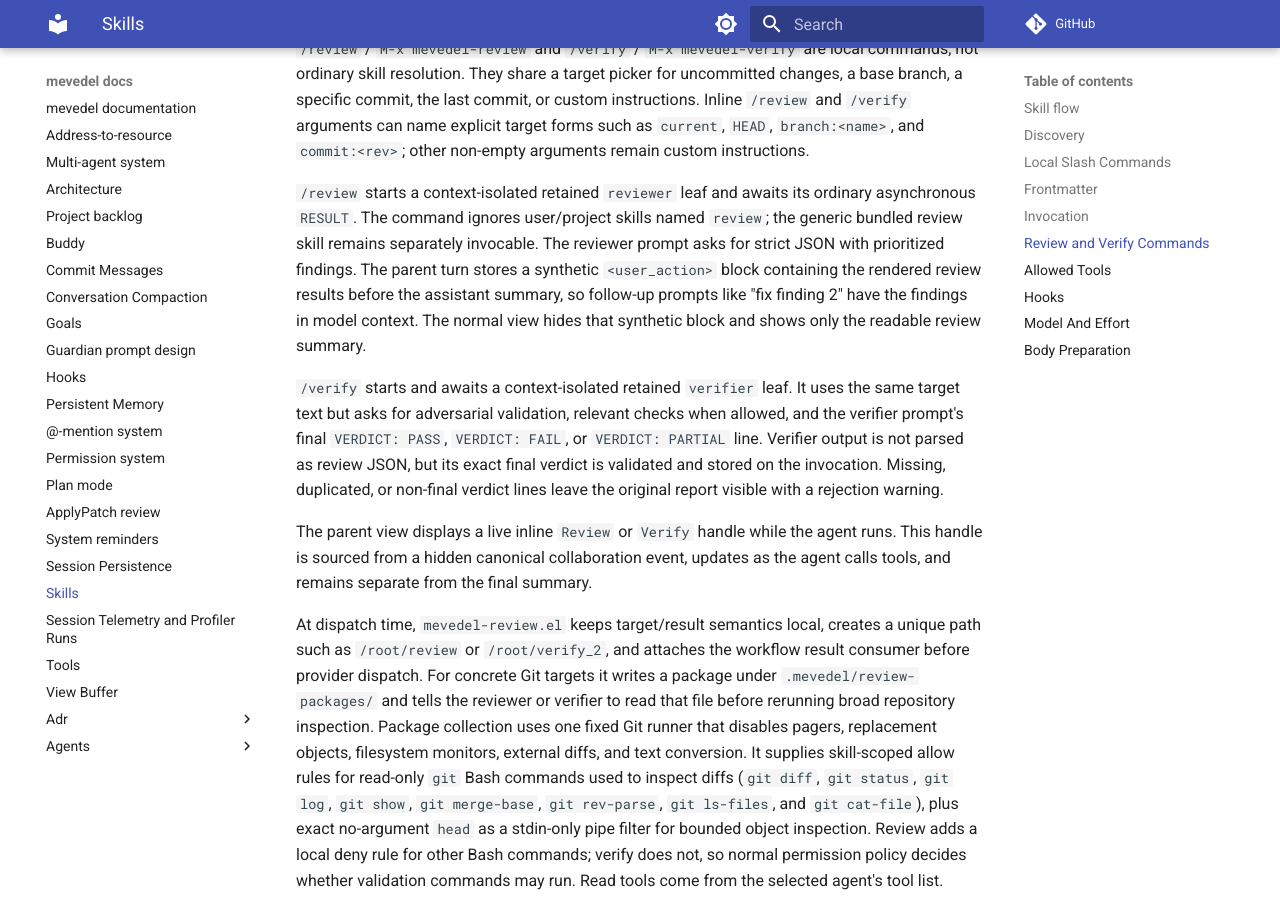
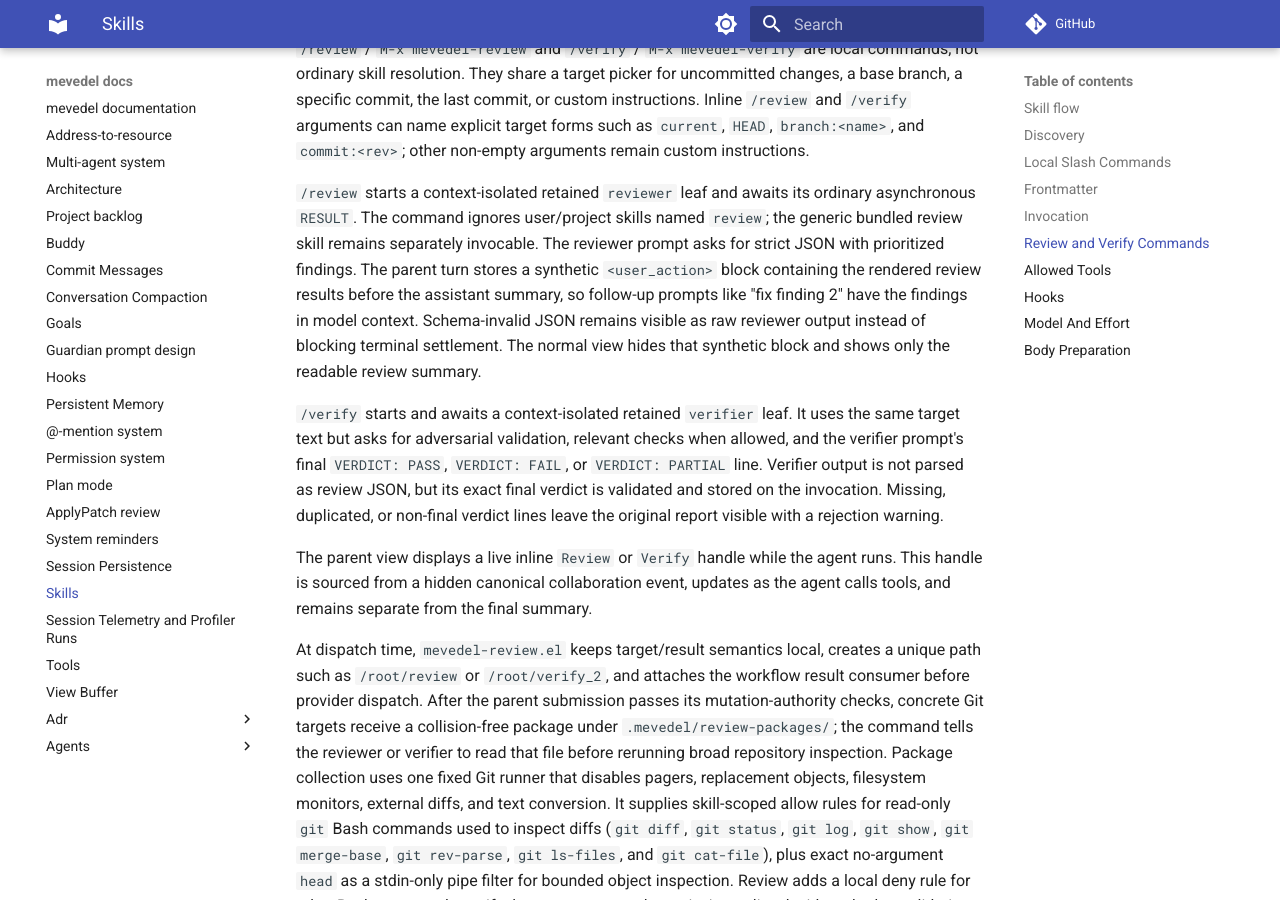
Before and after one commit to FrauH0lle/mevedel, an MkDocs documentation site: the page built from docs/skills.md, in a window 1280 px wide and 900 px high, scrolled down 9607 px. Built offline with MkDocs 1.6.1 and Material for MkDocs 9.7.7, drawn with Linux system fonts in a browser that asks for light colours; comment, search, counter and statistics services are not loaded.

Commit message:
fix(review): Enforce terminal authority
Validate reviewer JSON before rendering and preserve invalid shapes as raw terminal output. Create collision-free package evidence only after the parent submission has acquired mutation authority.

* mevedel-review.el (mevedel-review-parse-output, mevedel-review--write-package, mevedel-review--run-task): Validate canonical results and defer unique package creation to the accepted task.

* test/test-mevedel-review.el: Cover malformed direct/view settlement, rejected authority gates, unique paths, and failed allocation cleanup.

* docs/agents.md: Document raw schema fallback.

* docs/skills.md: Document deferred package evidence creation.

```diff
--- a/docs/skills.md
+++ b/docs/skills.md
@@ -425,6 +425,8 @@ reviewer prompt asks for strict JSON with prioritized findings. The parent turn
 stores a synthetic `<user_action>` block
 containing the rendered review results before the assistant summary, so
 follow-up prompts like "fix finding 2" have the findings in model context.
+Schema-invalid JSON remains visible as raw reviewer output instead of blocking
+terminal settlement.
 The normal view hides that synthetic block and shows only the readable
 review summary.
 
@@ -443,10 +445,11 @@ summary.
 
 At dispatch time, `mevedel-review.el` keeps target/result semantics local,
 creates a unique path such as `/root/review` or `/root/verify_2`, and attaches
-the workflow result consumer before provider dispatch. For concrete Git
-targets it writes a package under
-`.mevedel/review-packages/` and tells the reviewer or verifier to read
-that file before rerunning broad repository inspection. Package collection
+the workflow result consumer before provider dispatch. After the parent
+submission passes its mutation-authority checks, concrete Git targets receive
+a collision-free package under
+`.mevedel/review-packages/`; the command tells the reviewer or verifier to
+read that file before rerunning broad repository inspection. Package collection
 uses one fixed Git runner that disables pagers, replacement objects,
 filesystem monitors, external diffs, and text conversion. It supplies
 skill-scoped allow rules for read-only `git` Bash commands
```
Also changed, not shown: docs/agents.md (+2 -1 lines), 2 other files.
